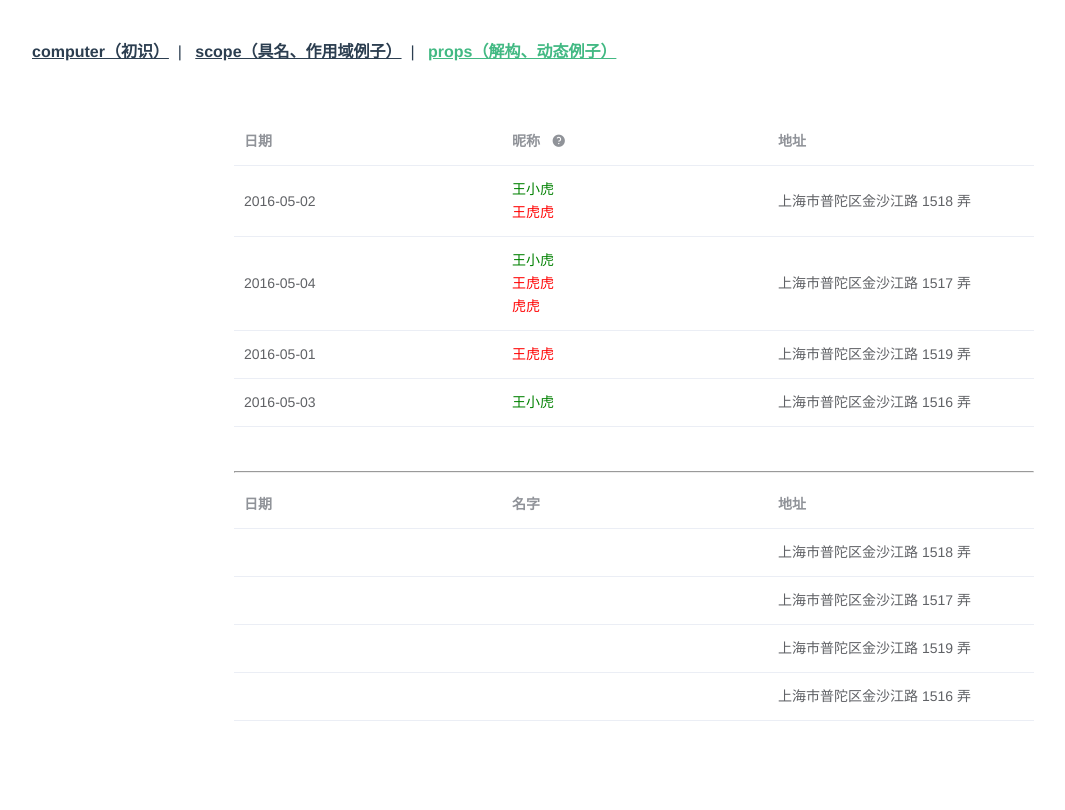
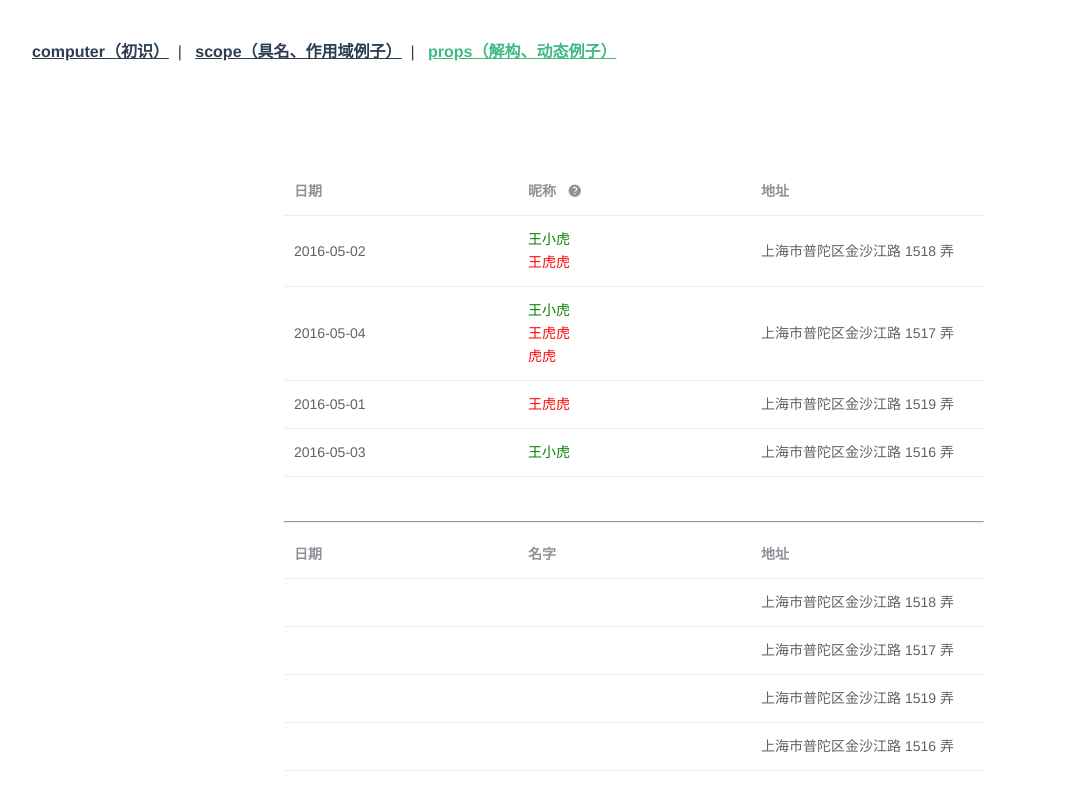
Before and after one commit to openhearted/vue-slot, a Vue app: page /props in a window 1280 px wide. Shown: the top 810 px of the page, without its empty margins (6-1071 px from the left). Built offline with nearby package versions, Linux system fonts and the light colour scheme.

Commit message:
展示样式修改

```diff
--- a/src/views/computer.vue
+++ b/src/views/computer.vue
@@ -3,7 +3,7 @@
  * @Author: liuy
  * @LastEditors: liuy
  * @Date: 2020-09-07 11:05:44
- * @LastEditTime: 2020-09-09 19:35:05
+ * @LastEditTime: 2020-09-10 10:03:47
 -->
 <template>
     <div class="parent">
@@ -48,8 +48,8 @@ export default {
 <style>
 .parent{
     color:green;
-    width: 800px;
-    margin: 50px auto ;
+    width: 700px;
+    margin: 100px auto ;
 }
 .parent >div{
     display: flex;
--- a/src/views/props.vue
+++ b/src/views/props.vue
@@ -3,11 +3,11 @@
  * @Author: liuy
  * @LastEditors: liuy
  * @Date: 2020-09-08 16:19:19
- * @LastEditTime: 2020-09-09 23:47:05
+ * @LastEditTime: 2020-09-10 10:06:38
 -->
 <template>
   <div>
-    <el-button v-if="buttonText !== ''" style="float: right; margin-right: 50px" type="primary" plain>{{ buttonText }}</el-button>
+    <el-button v-if="buttonText !== ''" style="float: left; margin-left: 80px" type="primary" plain>{{ buttonText }}</el-button>
     <div class="parent">
       <props-slot
           :tableData="tableData"
```
